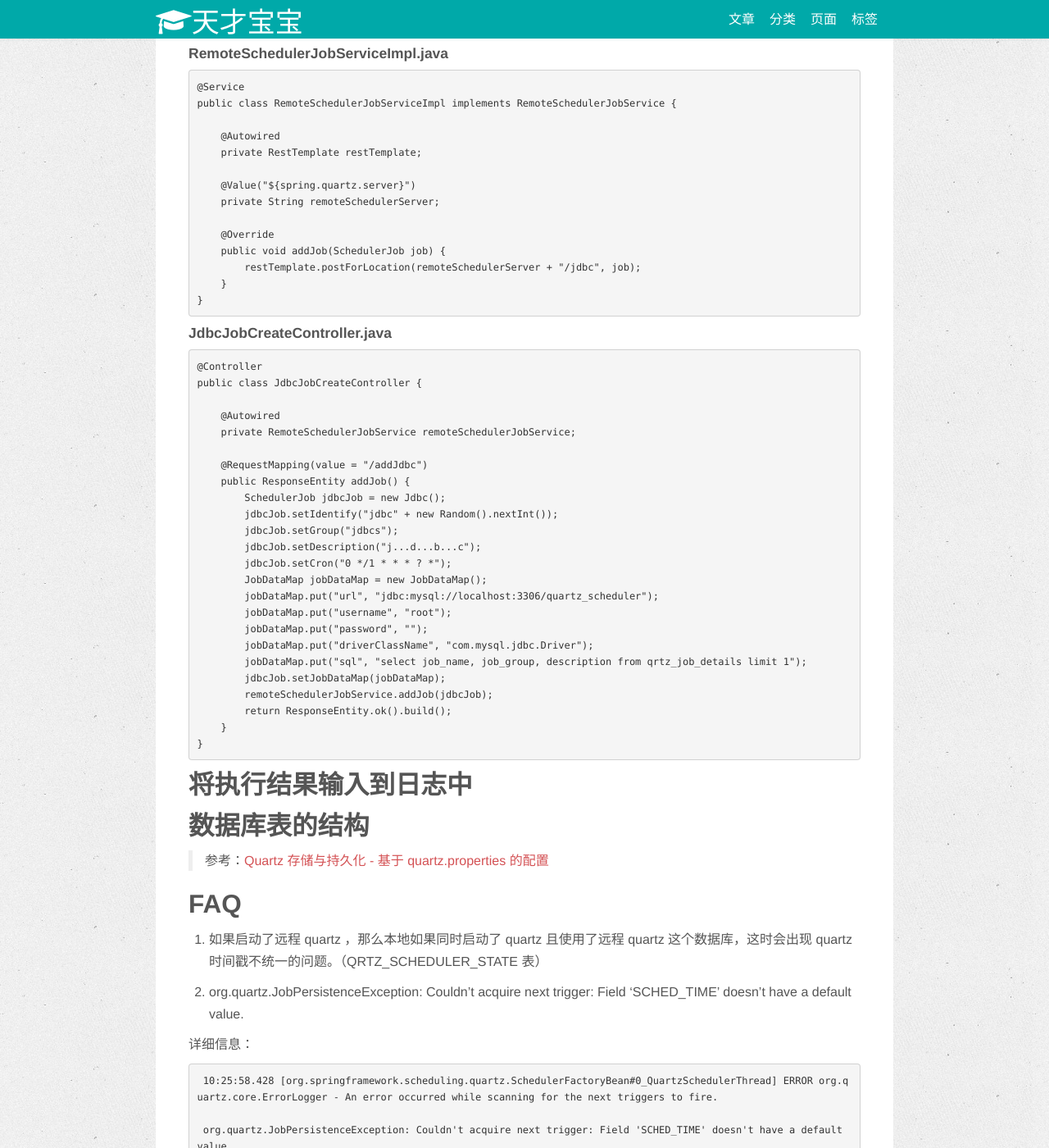
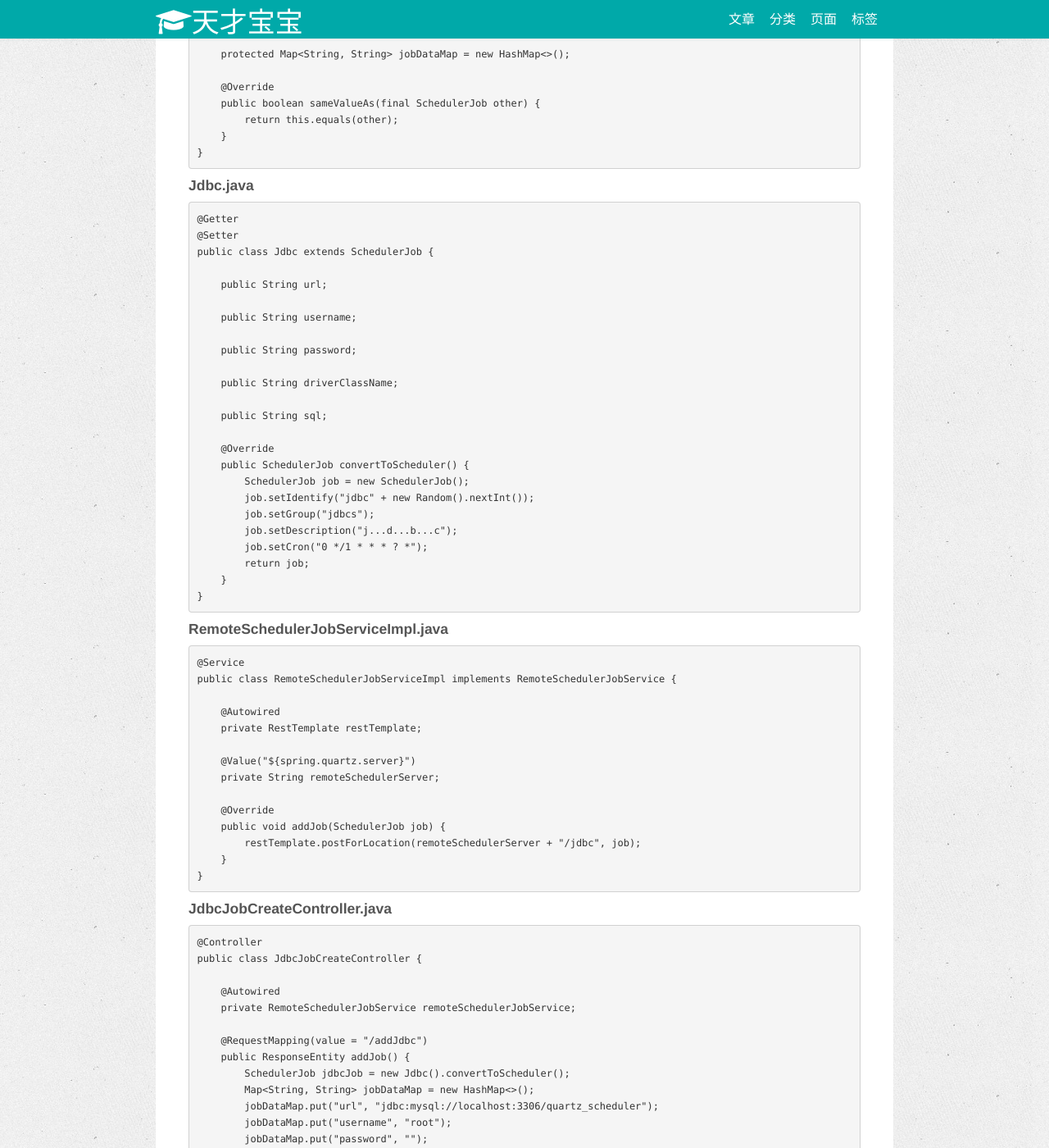
Before and after one commit to wanlp10/wuchao.github.io, a Jekyll site: the page built from _posts/2017-03-01-Quartz的学习和使用.md, in a window 1280 px wide and 1400 px high, scrolled down 9489 px. Shown: the whole window at 82% size. Built offline with Jekyll 4.4.1, drawn with Linux system fonts in a browser that asks for light colours; nearby versions of some CDN libraries; Markdown is read by kramdown in place of the engine named in the settings; comment, search, counter and statistics services are not loaded; some of the changed text lies outside the part shown.

Commit message:
initial commit

````diff
--- a/_posts/2017-03-01-Quartz的学习和使用.md
+++ b/_posts/2017-03-01-Quartz的学习和使用.md
@@ -302,7 +304,7 @@ public abstract class SchedulerJob extends QuartzJobBean implements java.io.Seri
 
     String cron;
 
-    JobDataMap jobDataMap;
+    Map jobDataMap;
 
     public abstract void log();
 
@@ -450,23 +452,51 @@ public class SchedulerCreateController {
 
 ## Client 端示例代码
 
+#### ValueObject.java
+
+```
+public interface ValueObject<T> extends Serializable {
+
+    /**
+     * Value objects compare by the values of their attributes, they don't have an identity.
+     *
+     * @param other The other value object.
+     * @return <code>true</code> if the given value object's and this value object's attributes are the same.
+     */
+    boolean sameValueAs(T other);
+
+}
+```
+
+#### Jobable.java
+
+```
+public interface Jobable {
+
+    SchedulerJob convertToScheduler();
+}
+```
+
 #### SchedulerJob.java
 
 ```
-@Getter
-@Setter
-public abstract class SchedulerJob {
+@Data
+public class SchedulerJob implements ValueObject<SchedulerJob> {
 
-    String identify;
+    protected String identify;
 
-    String group;
+    protected String group;
 
-    String description;
+    protected String cron;
 
-    String cron;
+    protected String description;
 
-    JobDataMap jobDataMap;
+    protected Map<String, String> jobDataMap = new HashMap<>();
 
+    @Override
+    public boolean sameValueAs(final SchedulerJob other) {
+        return this.equals(other);
+    }
 }
 ```
 
@@ -487,6 +517,15 @@ public class Jdbc extends SchedulerJob {
 
     public String sql;
 
+    @Override
+    public SchedulerJob convertToScheduler() {
+        SchedulerJob job = new SchedulerJob();
+        job.setIdentify("jdbc" + new Random().nextInt());
+        job.setGroup("jdbcs");
+        job.setDescription("j...d...b...c");
+        job.setCron("0 */1 * * * ? *");
+        return job;
+    }
 }
 ```
 
@@ -520,12 +559,8 @@ public class JdbcJobCreateController {
 
     @RequestMapping(value = "/addJdbc")
     public ResponseEntity addJob() {
-        SchedulerJob jdbcJob = new Jdbc();
-        jdbcJob.setIdentify("jdbc" + new Random().nextInt());
-        jdbcJob.setGroup("jdbcs");
-        jdbcJob.setDescription("j...d...b...c");
-        jdbcJob.setCron("0 */1 * * * ? *");
-        JobDataMap jobDataMap = new JobDataMap();
+        SchedulerJob jdbcJob = new Jdbc().convertToScheduler();
+        Map<String, String> jobDataMap = new HashMap<>();
         jobDataMap.put("url", "jdbc:mysql://localhost:3306/quartz_scheduler");
         jobDataMap.put("username", "root");
         jobDataMap.put("password", "");
````
Also changed, not shown: other parts of _posts/2017-03-01-Quartz的学习和使用.md (+2 -0 lines).
